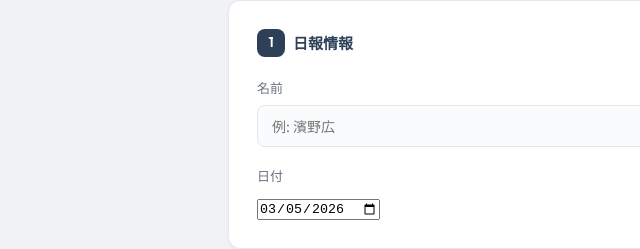
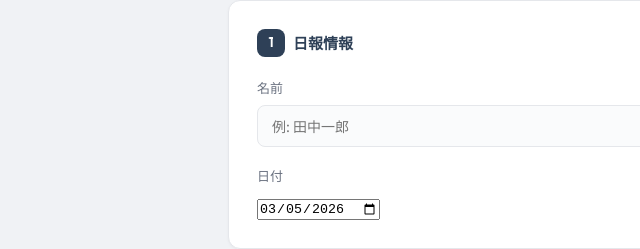
Before and after one commit to tf-nagai/daily-report-tool, a plain HTML site: page index.html in a window 1280 px wide. Shown: the part 377-626 px from the top of the page, 52-692 px from the left. Drawn offline with nearby package versions, Linux system fonts and the light colour scheme.

Commit message:
Update placeholder for reporterName input field

```diff
--- a/index.html
+++ b/index.html
@@ -328,7 +328,7 @@
       </div>
       <div class="form-group">
         <label>名前</label>
-        <input type="text" id="reporterName" placeholder="例: 濱野広">
+        <input type="text" id="reporterName" placeholder="例: 田中一郎">
       </div>
       <div class="form-group">
         <label>日付</label>
```
